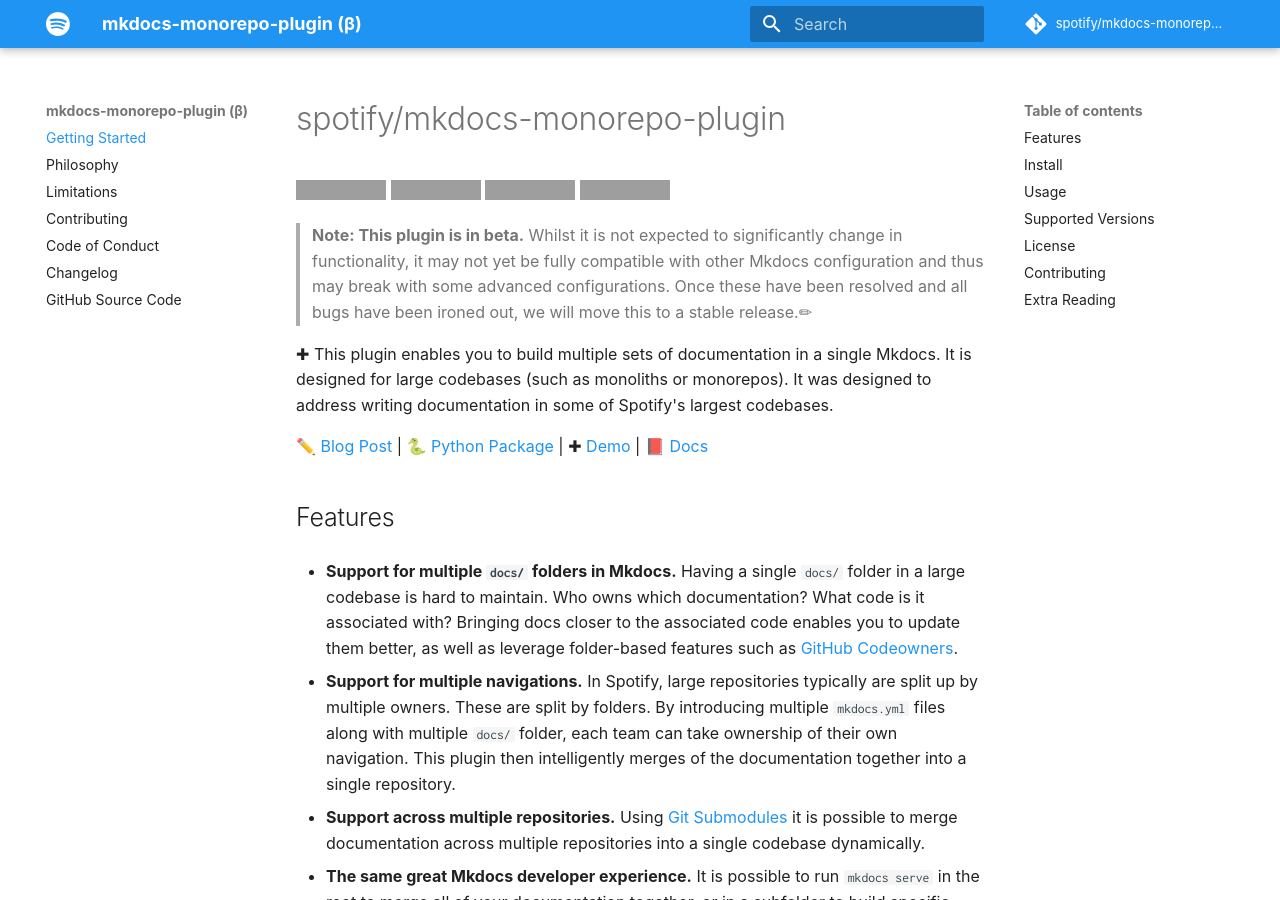
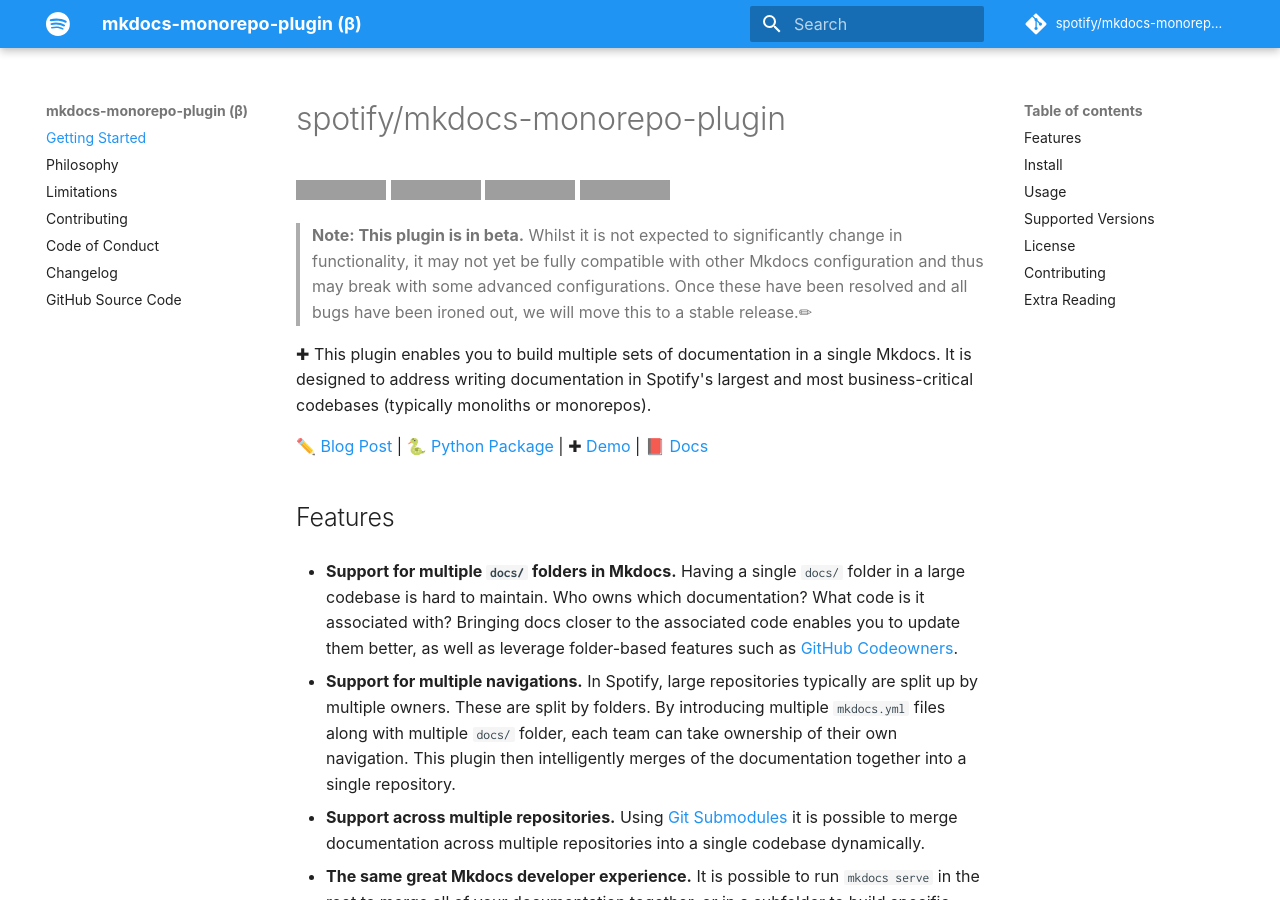
Before and after one commit to backstage/mkdocs-monorepo-plugin, an MkDocs documentation site: the page built from docs/index.md, in a window 1280 px wide and 900 px high. Built offline with MkDocs 1.6.1 and Material for MkDocs 9.7.7, drawn with Linux system fonts in a browser that asks for light colours; some web fonts are replaced; comment, search, counter and statistics services are not loaded; grey boxes are pictures that could not be loaded.

```diff
--- a/docs/index.md
+++ b/docs/index.md
@@ -7,7 +7,7 @@
 
 > **Note: This plugin is in beta.** Whilst it is not expected to significantly change in functionality, it may not yet be fully compatible with other Mkdocs configuration and thus may break with some advanced configurations. Once these have been resolved and all bugs have been ironed out, we will move this to a stable release.✏
 
-✚ This plugin enables you to build multiple sets of documentation in a single Mkdocs. It is designed for large codebases (such as monoliths or monorepos). It was designed to address writing documentation in some of Spotify's largest codebases.
+✚ This plugin enables you to build multiple sets of documentation in a single Mkdocs. It is designed to address writing documentation in Spotify's largest and most business-critical codebases (typically monoliths or monorepos).
 
 ✏️ [Blog Post](https://labs.spotify.com/2019/10/01/solving-documentation-for-monoliths-and-monorepos/) | 🐍 [Python Package](https://pypi.org/project/mkdocs-monorepo-plugin/) | ✚ [Demo](https://spotify.github.io/mkdocs-monorepo-plugin/monorepo-example/) | 📕 [Docs](https://spotify.github.io/mkdocs-monorepo-plugin/)
 
```
Also changed, not shown: README.md (+1 -1 lines).
